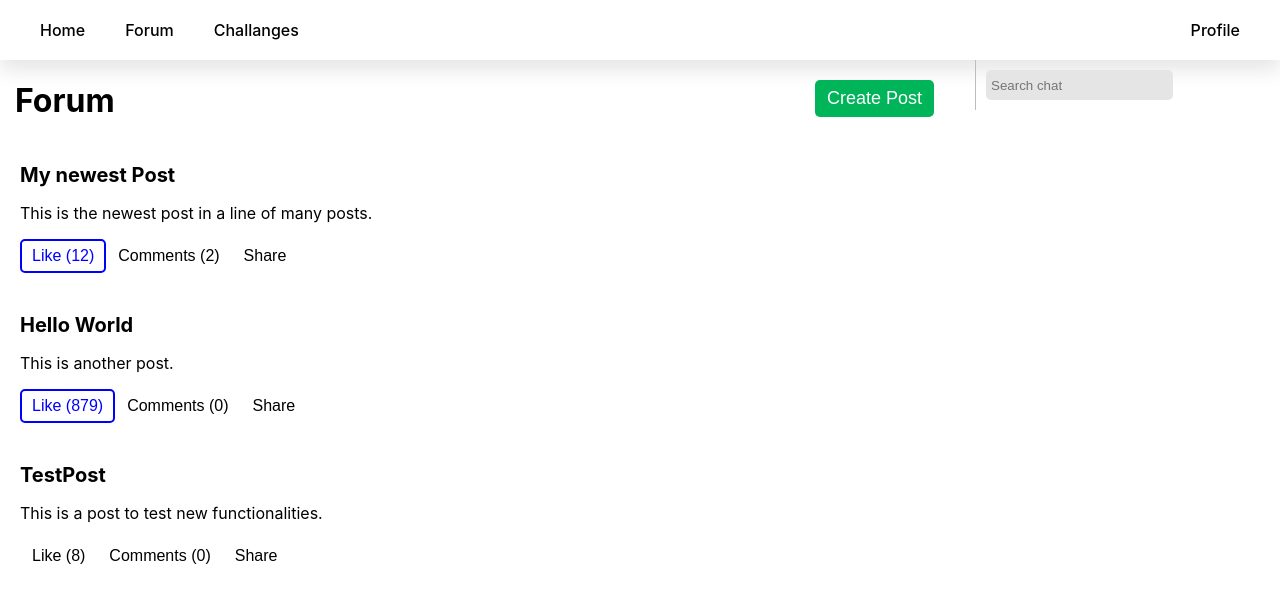
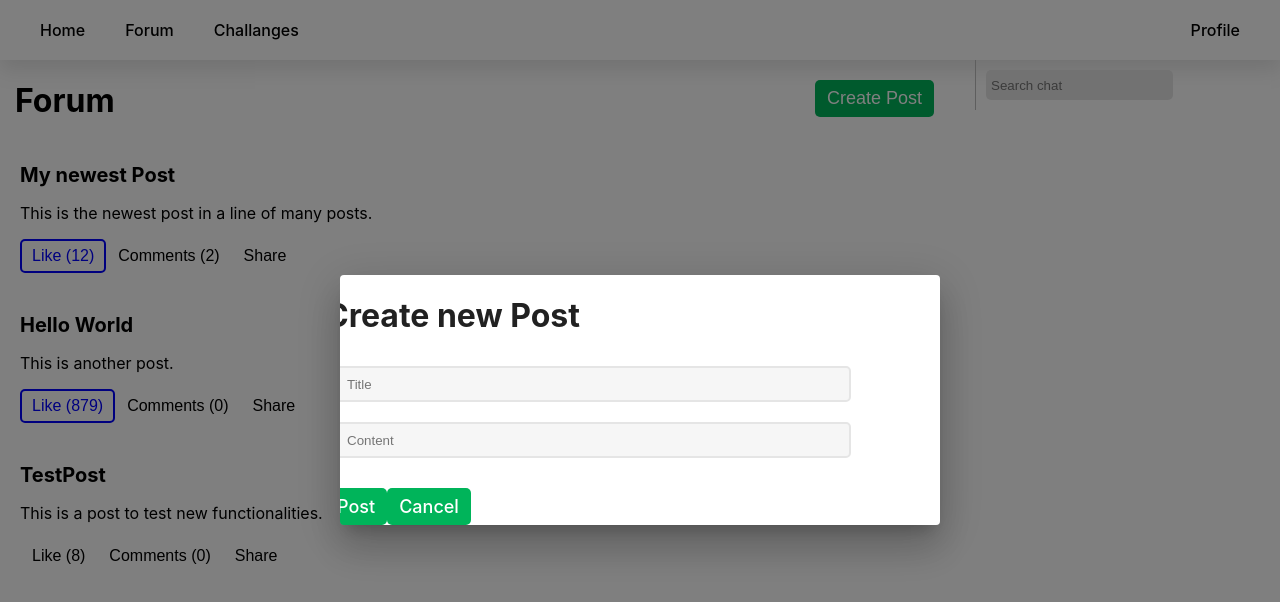
Before and after one commit to ZaqSD/spacecoding, a React (Create React App) app in the folder frontend/: page /forum in a window 1280 px wide. Both pictures are taken after a click on the button "Create Post". Shown: the top 602 px of the page. Built offline with nearby package versions, Linux system fonts and the light colour scheme.

Commit message:
Add create post

```diff
--- /dev/null
+++ b/frontend/src/components/CreatePostDialog.tsx
@@ -0,0 +1,41 @@
+import * as React from "react";
+
+import { Col, Container, Row } from "react-grid-system";
+
+import { Button } from "@mui/material";
+import Dialog from "@mui/material/Dialog";
+
+export interface CreatePostDialogProps {
+  open: boolean;
+  handleDialog: React.MouseEventHandler<HTMLAnchorElement>;
+}
+
+export default function SimpleDialog(props: CreatePostDialogProps) {
+  const handleListItemClick = (value: string) => {};
+
+  const handleSubmit = () => {};
+
+  return (
+    <Dialog open={props.open}>
+      <Row>
+        <h1>Create new Post</h1>
+        <Col>
+          <Row>
+            <input className="profile-edit-input" placeholder="Title"></input>
+          </Row>
+          <Row>
+            <input className="profile-edit-input" placeholder="Content"></input>
+          </Row>
+          <Row>
+            <a className="button buttonUpload" onClick={handleSubmit}>
+              Post
+            </a>
+            <a className="button buttonUpload" onClick={props.handleDialog}>
+              Cancel
+            </a>
+          </Row>
+        </Col>
+      </Row>
+    </Dialog>
+  );
+}
--- a/frontend/src/views/Forum.tsx
+++ b/frontend/src/views/Forum.tsx
@@ -2,11 +2,19 @@ import * as React from "react";
 
 import { Col, Container, Row } from "react-grid-system";
 
+import CreatePostDialog from "../components/CreatePostDialog";
 import ForumPost from "../components/ForumPost";
 import MessageWindow from "../components/MessageWindow";
 import NavBar from "../components/NavBar";
 
-export default function Home() {
+export default function Forum() {
+  const [createPostOpen, setCreatePostOpen] = React.useState(false);
+
+  const handleCreatePost = () => {
+    setCreatePostOpen(!createPostOpen);
+  };
+
+  //TODO Field Uploaddate & time, Uploaded by
   const posts = [
     {
       title: "My newest Post",
@@ -42,7 +50,16 @@ export default function Home() {
                 <h1>Forum</h1>
               </Col>
               <Col lg={2}>
-                <button className="button buttonUpload">Create Post</button>
+                <button
+                  className="button buttonUpload"
+                  onClick={handleCreatePost}
+                >
+                  Create Post
+                </button>
+                <CreatePostDialog
+                  open={createPostOpen}
+                  handleDialog={handleCreatePost}
+                />
               </Col>
             </Row>
             <Col lg={2}>
```
